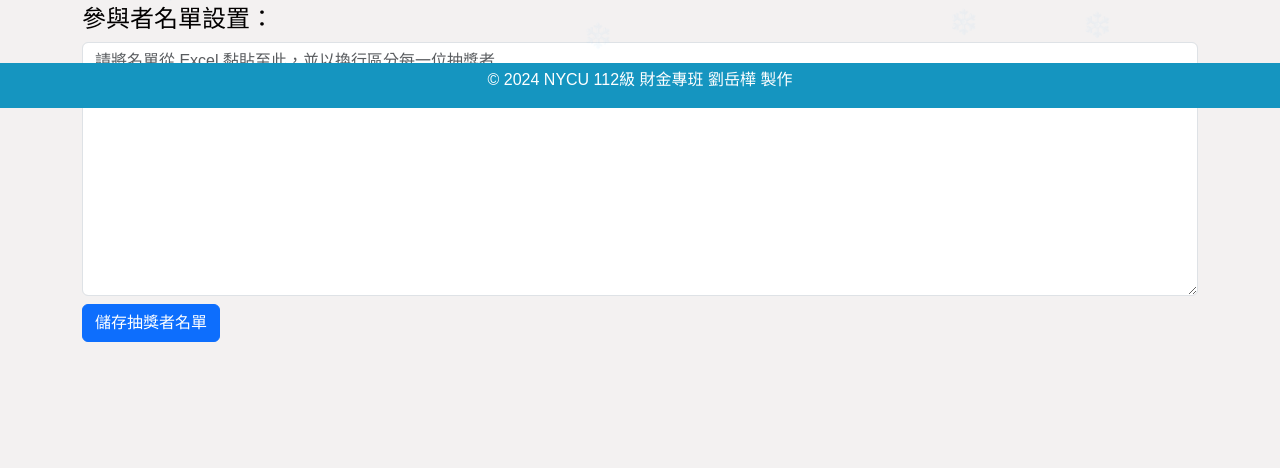
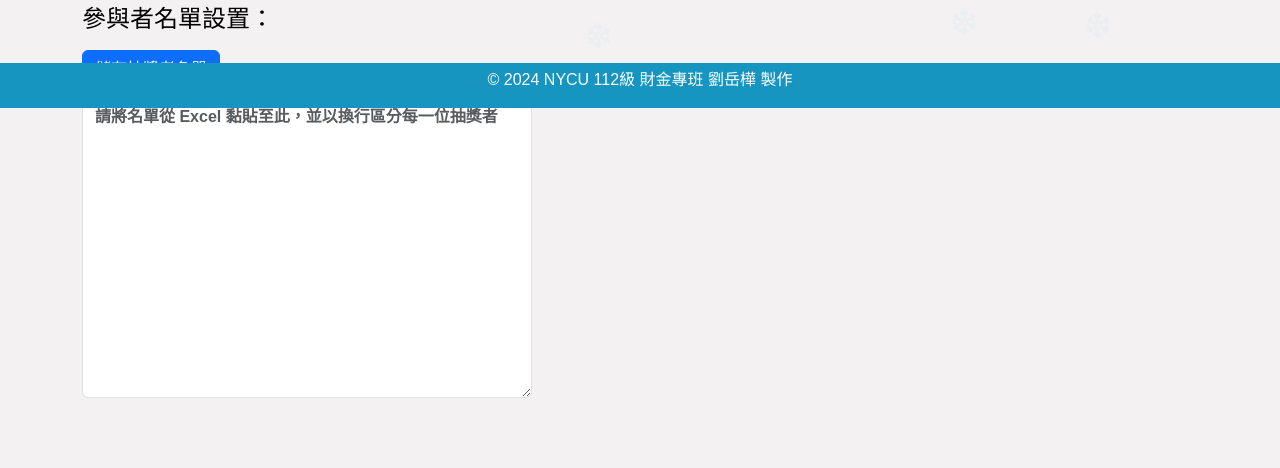
Before and after one commit to Yuehua-Liu/nycu-lottery-site, a Django app: page /lottery_setup/ in a window 1280 px wide. Shown: the part 692-1160 px from the top of the page. Before the commit the page ends 1034 px from the top, so only its background shows below. Run offline with Django 4.2, Linux system fonts and the light colour scheme; data that the repository does not hold is empty; some libraries are stand-ins or nearby versions.

Commit message:
fix some layout

```diff
--- a/lottery_site/lottery/static/css/custom.css
+++ b/lottery_site/lottery/static/css/custom.css
@@ -164,8 +164,12 @@ body {
     min-width: 300px; /* 确保表格不会过于窄 */
 }
 
-textarea {
-    width: 15%; /* 使textarea宽度填满容器 */
+#participants_text {
+    width: 450px;
+    height: 300px;
+    margin-bottom: 50px;
+    font-weight: bold;
+    text-align: left;
 }
 
 .table-container .table {
--- a/lottery_site/lottery/templates/lottery/lottery_setup.html
+++ b/lottery_site/lottery/templates/lottery/lottery_setup.html
@@ -66,8 +66,8 @@
             <div class="d-flex add_participants_area">
                 <div class="form-group flex-grow-1 mr-4">
                     <h4>參與者名單設置：</h4>
-                    <textarea name="participants_text" class="form-control" rows="10" placeholder="請將名單從 Excel 黏貼至此，並以換行區分每一位抽獎者"></textarea>
                     <button type="submit" name="save_participants" class="btn btn-primary form-btn mt-2">儲存抽獎者名單</button>
+                    <textarea id="participants_text" name="participants_text" class="form-control" rows="10" placeholder="請將名單從 Excel 黏貼至此，並以換行區分每一位抽獎者"></textarea>
                 </div>
                 {% if participants %}
                     <div class="table-container flex-grow-1">
--- a/lottery_site/lottery/views.py
+++ b/lottery_site/lottery/views.py
@@ -21,10 +21,12 @@ def clean_all_record(mode:int):
             prize.save()
 
 
+# 首頁
 def home(request):
     return render(request, 'lottery/lottery_setup.html')
 
 
+# 抽獎設定頁面
 def lottery_setup(request):
     prizes = Prize.objects.order_by('order').all()
     participants = Participant.objects.all()
@@ -72,6 +74,7 @@ def lottery_setup(request):
     })
 
 
+# 抽獎頁面
 def draw_lottery(request):
     info_message = ""
     prizes = Prize.objects.order_by('order').all()
```
